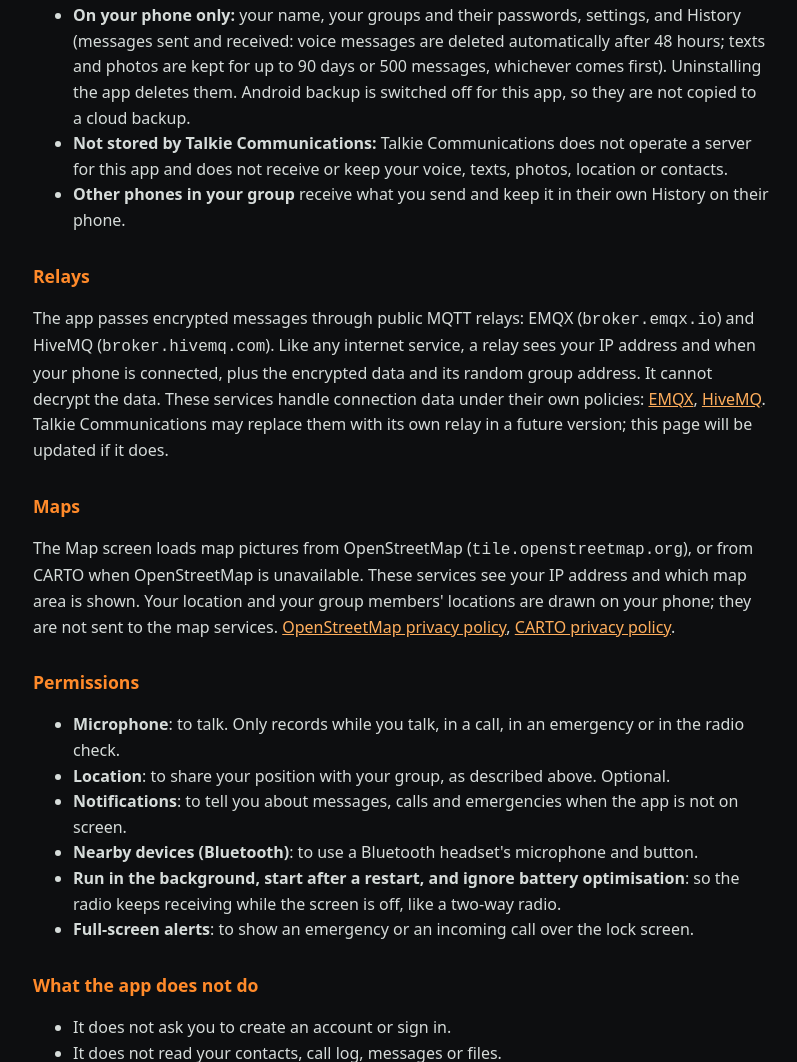
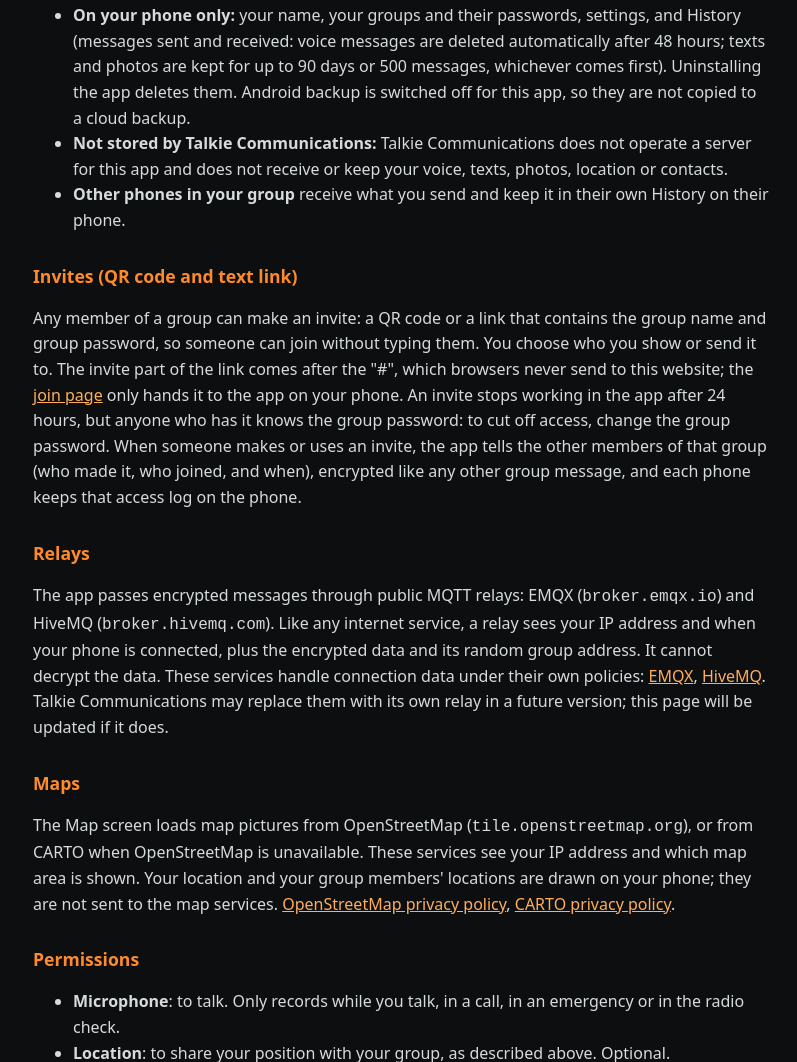
Before and after one commit to andrewD123/talkie-radio-privacy, a plain HTML site: page index.html in a window 1280 px wide. Shown: the part 973-2035 px from the top of the page, without its empty margins (239-1036 px from the left). Drawn offline with Linux system fonts and the light colour scheme.

Commit message:
Privacy: invites (QR code and text link) and the access log

```diff
--- a/index.html
+++ b/index.html
@@ -49,6 +49,15 @@ backup is switched off for this app, so they are not copied to a cloud backup.</
 not receive or keep your voice, texts, photos, location or contacts.</li>
 <li><b>Other phones in your group</b> receive what you send and keep it in their own History on their phone.</li>
 </ul>
+
+<h2>Invites (QR code and text link)</h2>
+<p>Any member of a group can make an invite: a QR code or a link that contains the group name and group password, so
+someone can join without typing them. You choose who you show or send it to. The invite part of the link comes after
+the "#", which browsers never send to this website; the <a href="join.html">join page</a> only hands it to the app on
+your phone. An invite stops working in the app after 24 hours, but anyone who has it knows the group password: to cut
+off access, change the group password. When someone makes or uses an invite, the app tells the other members of that
+group (who made it, who joined, and when), encrypted like any other group message, and each phone keeps that access log
+on the phone.</p>
 
 <h2>Relays</h2>
 <p>The app passes encrypted messages through public MQTT relays: EMQX (<code>broker.emqx.io</code>) and HiveMQ
```
